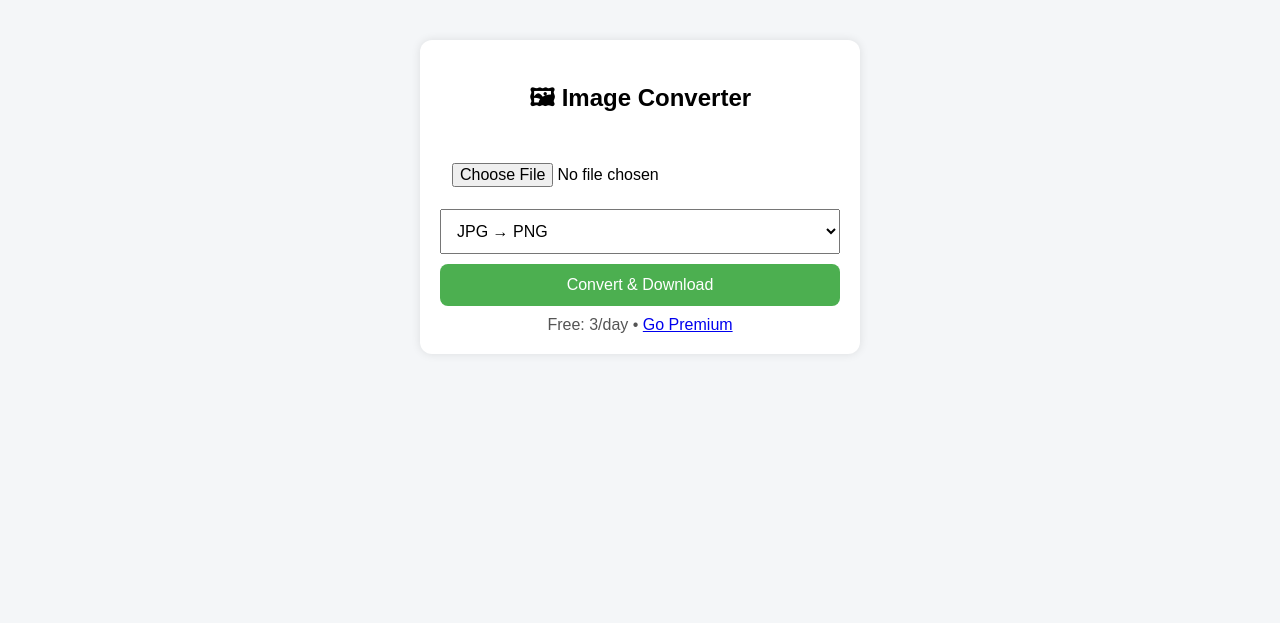
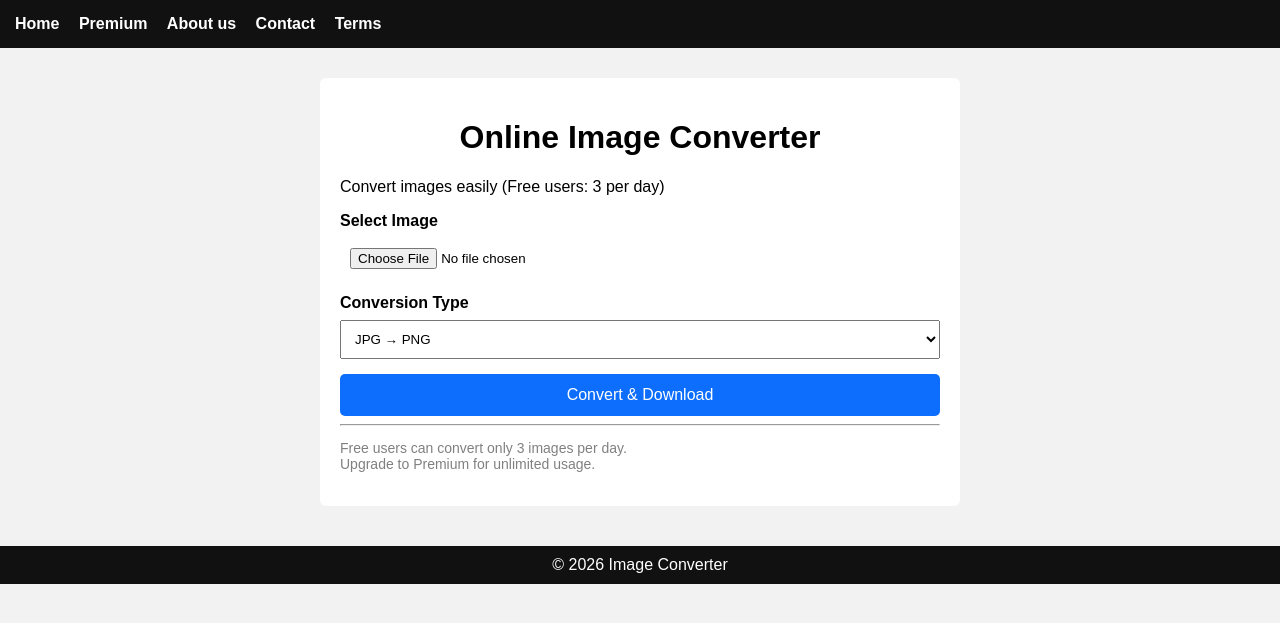
Before and after one commit to codewith-psg/Innovatewithprakash, a Flask app: page / in a window 1280 px wide. Shown: the top 623 px of the page. Run offline with Flask 3, Linux system fonts and the light colour scheme.

Commit message:
Added static files and new templates

```diff
--- a/app.py
+++ b/app.py
@@ -1,9 +1,10 @@
-from flask import Flask, render_template, request, send_file, redirect, session
+from flask import Flask, render_template, request, send_file, redirect, session, after_this_request
 import os, sqlite3
 from datetime import date, timedelta
 from PIL import Image
 import razorpay
 from dotenv import load_dotenv
+
 
 load_dotenv()
 
@@ -103,35 +104,60 @@ def check_limit(ip):
 @app.route("/", methods=["GET", "POST"])
 def index():
     if request.method == "POST":
+
         user_ip = request.remote_addr
 
         if not check_limit(user_ip):
-            return redirect("/premium")
+            return redirect("/premium?limit=over")
+
+        # ✅ FILE CHECK
+        if "image" not in request.files:
+            return "No file selected"
 
         file = request.files["image"]
-        convert_type = request.form["type"]
+        if file.filename == "":
+            return "Empty filename"
 
-        input_path = os.path.join(UPLOAD_FOLDER, file.filename)
+        convert_type = request.form.get("type")
+
+        # ✅ SAFE filename
+        filename = file.filename.replace(" ", "_")
+        input_path = os.path.join(UPLOAD_FOLDER, filename)
         file.save(input_path)
 
         img = Image.open(input_path)
-        name = file.filename.rsplit(".", 1)[0]
+        name = filename.rsplit(".", 1)[0]
 
-        if convert_type == "jpg_to_png":
-            output_path = os.path.join(OUTPUT_FOLDER, name + ".png")
-            img.save(output_path)
+        output_path = None
 
-        elif convert_type == "png_to_jpg":
-            output_path = os.path.join(OUTPUT_FOLDER, name + ".jpg")
-            img.convert("RGB").save(output_path)
+        try:
+            if convert_type == "jpg_to_png":
+                output_path = os.path.join(OUTPUT_FOLDER, name + ".png")
+                img.save(output_path)
 
-        elif convert_type == "img_to_pdf":
-            output_path = os.path.join(OUTPUT_FOLDER, name + ".pdf")
-            img.convert("RGB").save(output_path, "PDF")
+            elif convert_type == "png_to_jpg":
+                output_path = os.path.join(OUTPUT_FOLDER, name + ".jpg")
+                img.convert("RGB").save(output_path)
+
+            elif convert_type == "img_to_pdf":
+                output_path = os.path.join(OUTPUT_FOLDER, name + ".pdf")
+                img.convert("RGB").save(output_path, "PDF")
+
+            else:
+                return "Invalid conversion type"
+
+        except Exception as e:
+            return f"Image conversion failed: {e}"
+
+        # ✅ FINAL FILE CHECK
+        if not output_path or not os.path.exists(output_path):
+            return "Output file not created"
 
         return send_file(output_path, as_attachment=True)
 
     return render_template("index.html")
+
+
 
 @app.route("/premium")
 def premium():
@@ -173,3 +199,20 @@ def payment_success():
     session.permanent = True
 
     return redirect("/")
+
+
+@app.route("/about")
+def about():
+    return render_template("about.html")
+
+@app.route("/contact")
+def contact():
+    return render_template("contact.html")
+
+@app.route("/terms")
+def terms():
+    return render_template("terms.html")
+
+
+if __name__ == "__main__":
+    app.run(host="0.0.0.0", port=5000)
--- /dev/null
+++ b/static/style.css
@@ -0,0 +1,62 @@
+body{
+    margin:0;
+    font-family:Arial, sans-serif;
+    background:#f2f2f2;
+}
+
+header{
+    background:#111;
+    padding:15px;
+}
+
+header a{
+    color:white;
+    margin-right:15px;
+    text-decoration:none;
+    font-weight:bold;
+}
+
+.container{
+    max-width:600px;
+    background:white;
+    margin:30px auto;
+    padding:20px;
+    border-radius:6px;
+}
+
+h1,h2{
+    text-align:center;
+}
+
+label{
+    font-weight:bold;
+}
+
+input, select{
+    width:100%;
+    padding:10px;
+    margin:8px 0 15px;
+}
+
+button{
+    width:100%;
+    padding:12px;
+    background:#0d6efd;
+    color:white;
+    border:none;
+    border-radius:5px;
+    font-size:16px;
+    cursor:pointer;
+}
+
+button:hover{
+    background:#084298;
+}
+
+footer{
+    text-align:center;
+    color:white;
+    background:#111;
+    padding:10px;
+    margin-top:40px;
+}
--- a/templates/index.html
+++ b/templates/index.html
@@ -1,52 +1,34 @@
 <!DOCTYPE html>
-<html>
+<html lang="en">
 <head>
-<meta name="viewport" content="width=device-width, initial-scale=1">
-<title>Image Converter</title>
-<style>
-body{
-    font-family: Arial;
-    background:#f4f6f8;
-}
-.box{
-    max-width:400px;
-    margin:40px auto;
-    background:white;
-    padding:20px;
-    border-radius:12px;
-    box-shadow:0 0 10px rgba(0,0,0,0.1);
-}
-h2{
-    text-align:center;
-}
-input, select, button{
-    width:100%;
-    margin-top:10px;
-    padding:12px;
-    font-size:16px;
-}
-button{
-    background:#4caf50;
-    color:white;
-    border:none;
-    border-radius:8px;
-}
-.note{
-    text-align:center;
-    margin-top:10px;
-    color:#555;
-}
-</style>
+    <meta charset="UTF-8">
+    <title>Image Converter</title>
+    <meta name="viewport" content="width=device-width, initial-scale=1.0">
+    <link rel="stylesheet" href="/static/style.css">
 </head>
+<body>
 
-<body>
-<div class="box">
-    <h2>🖼 Image Converter</h2>
+<header>
+    <a href="/">Home</a>
+    <a href="/premium">Premium</a>
+    <a href="/about">About us</a>
+    <a href="/contact">Contact</a>
+    <a href="/terms">Terms</a>
 
+</header>
+
+<div class="container">
+    <h1>Online Image Converter</h1>
+    <p>Convert images easily (Free users: 3 per day)</p>
+
+    <!-- IMPORTANT: form fields must match app.py -->
     <form method="POST" enctype="multipart/form-data">
+
+        <label>Select Image</label>
         <input type="file" name="image" required>
 
-        <select name="type">
+        <label>Conversion Type</label>
+        <select name="type" required>
             <option value="jpg_to_png">JPG → PNG</option>
             <option value="png_to_jpg">PNG → JPG</option>
             <option value="img_to_pdf">Image → PDF</option>
@@ -55,9 +37,17 @@ button{
         <button type="submit">Convert & Download</button>
     </form>
 
-    <div class="note">
-        Free: 3/day • <a href="/premium">Go Premium</a>
-    </div>
+    <hr>
+
+    <p style="color:gray;font-size:14px;">
+        Free users can convert only 3 images per day.<br>
+        Upgrade to Premium for unlimited usage.
+    </p>
 </div>
+
+<footer>
+    © 2026 Image Converter
+</footer>
+
 </body>
 </html>
```
Also changed, not shown: templates/about.html (added, +30 -0 lines), templates/contact.html (added, +37 -0 lines), templates/premium.html (+64 -27 lines), templates/terms.html (added, +105 -0 lines), 1 other file.
